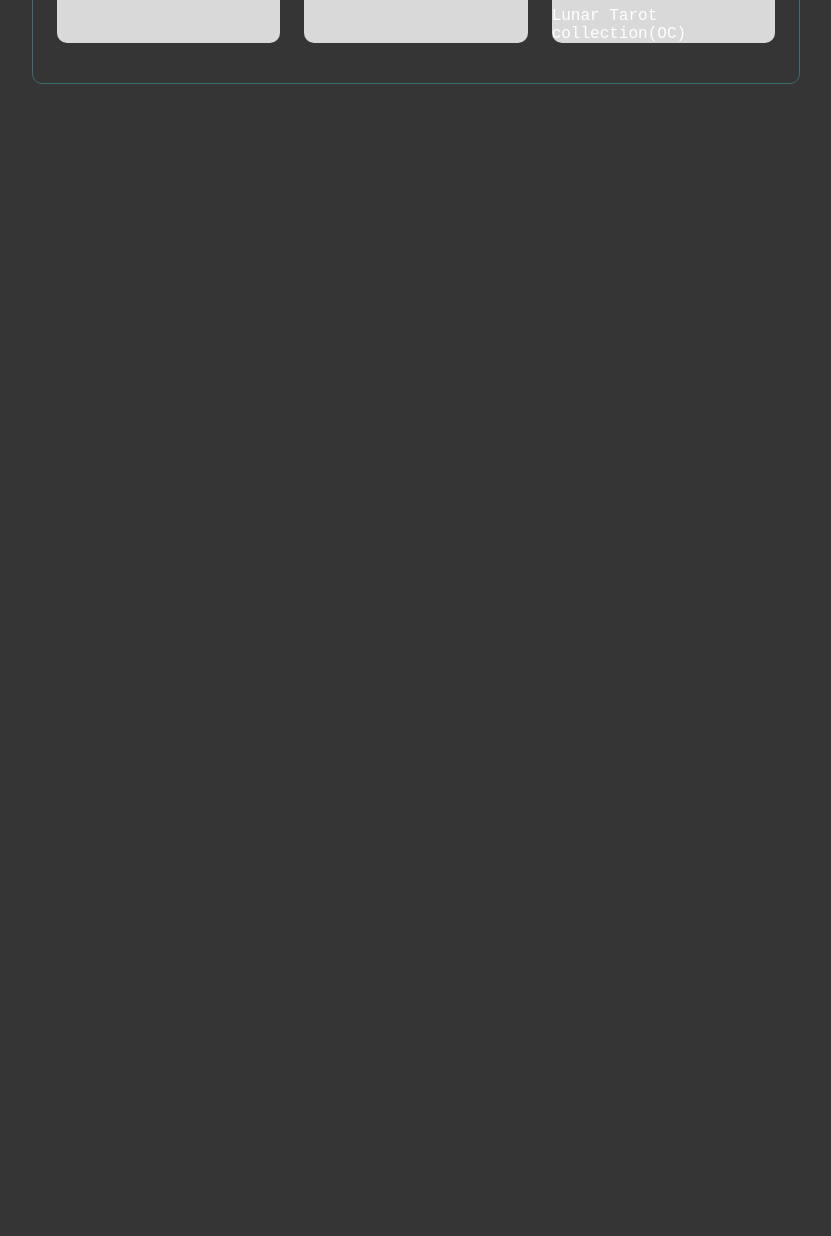
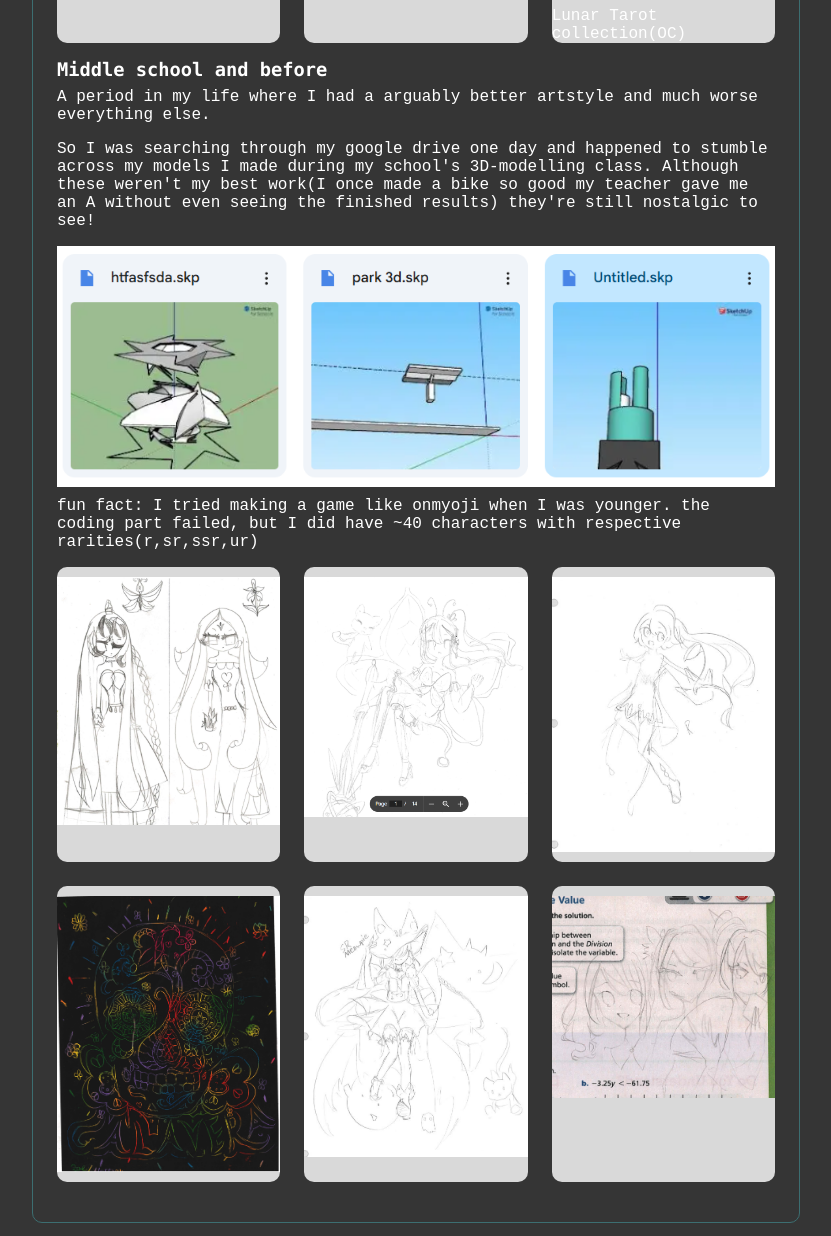
Before and after one commit to qwwertyz/My-website, a plain HTML site: page art.html in a window 1280 px wide. Shown: the part 2042-3278 px from the top of the page, without its empty margins (224-1055 px from the left). Before the commit the page ends 2142 px from the top, so only its background shows below. Drawn offline with Linux system fonts and the light colour scheme.

Commit message:
added section for art in middle school and before and corresponding art

```diff
--- a/art.html
+++ b/art.html
@@ -17,10 +17,12 @@
         <br>
         <h2>Art!</h2>
 
-        <p>Here are some of my finished artworks. For art I go by the name hoyoki and I like to try different artstyles, but
+        <p>Here are some of my finished artworks. For art I go by the name hoyoki and I like to try different artstyles,
+            but
             most of them are somewhat
             messy since I can't get myself to not ruin the lineart halfway &#128553;</p>
-            <p>I'm most active on tumblr as my friends are on there(#shitpost), but I also post on twitter. I basically use twitter as art storage since I can't yap there so I only post good art</p>
+        <p>I'm most active on tumblr as my friends are on there(#shitpost), but I also post on twitter. I basically use
+            twitter as art storage since I can't yap there so I only post good art</p>
         <p>currently I'm doing a daily art challenge since I'm trying to draw more :3</p>
         <a href="https://www.tumblr.com/blog/hoyokiii">tumblr</a>
         <a href="https://x.com/hoyokiii">twitter</a>
@@ -46,8 +48,7 @@
                 <div class="text">twin(OC) the other one</div>
             </div>
             <div class="gallery-item">
-                <div class="image"><img src="art/Bai alt outfit.jpg"
-                        alt="img"></div>
+                <div class="image"><img src="art/Bai alt outfit.jpg" alt="img"></div>
                 <div class="text">Bai(OC)</div>
             </div>
         </div>
@@ -73,15 +74,42 @@
 
             </div>
             <div class="gallery-item">
-                <div class="image"><img src="art/Lunar prof.jpg"
-                        alt="img"></div>
+                <div class="image"><img src="art/Lunar prof.jpg" alt="img"></div>
                 <div class="text">Lunar Tarot collection(OC)</div>
             </div>
 
 
         </div>
+        <h3>Middle school and before</h3>
+        <p>A period in my life where I had a arguably better artstyle and much worse everything else.</p>
+        <p>So I was searching through my google drive one day and happened to stumble across my models I made during
+            my school's 3D-modelling class. Although these weren't my best work(I once made a bike so good my
+            teacher gave me an A without even seeing the finished results) they're still nostalgic to see!</p>
+        <img src="art/3d.png" alt="3d">
+        <p>fun fact: I tried making a game like onmyoji when I was younger. the coding part failed, but I did have ~40
+            characters with respective rarities(r,sr,ssr,ur)</p>
+        <div class="gallery-container">
+            <div class="gallery-item">
+                <div class="image"><img src="art/middle.png" alt="img"></div>
 
+            </div>
+            <div class="gallery-item">
+                <div class="image"><img src="art/middle2.png" alt="img"></div>
 
+            </div>
+            <div class="gallery-item">
+                <div class="image"><img src="art/middle3.png" alt="img"></div>
+            </div>
+            <div class="gallery-item">
+                <div class="image"><img src="art/calavera.png" alt="img"></div>
+            </div>
+            <div class="gallery-item">
+                <div class="image"><img src="art/middle4.png" alt="img"></div>
+            </div>
+            <div class="gallery-item">
+                <div class="image"><img src="art/middle5.png" alt="img"></div>
+            </div>
+        </div>
     </main>
 
 
```
Also changed, not shown: art/3d.png (added), art/calavera copy.png (added), art/calavera.png (added), art/middle.png (added), art/middle2.png (added), art/middle3.png (added), art/middle4 copy.png (added), art/middle4.png (added), art/middle5.png (added).
